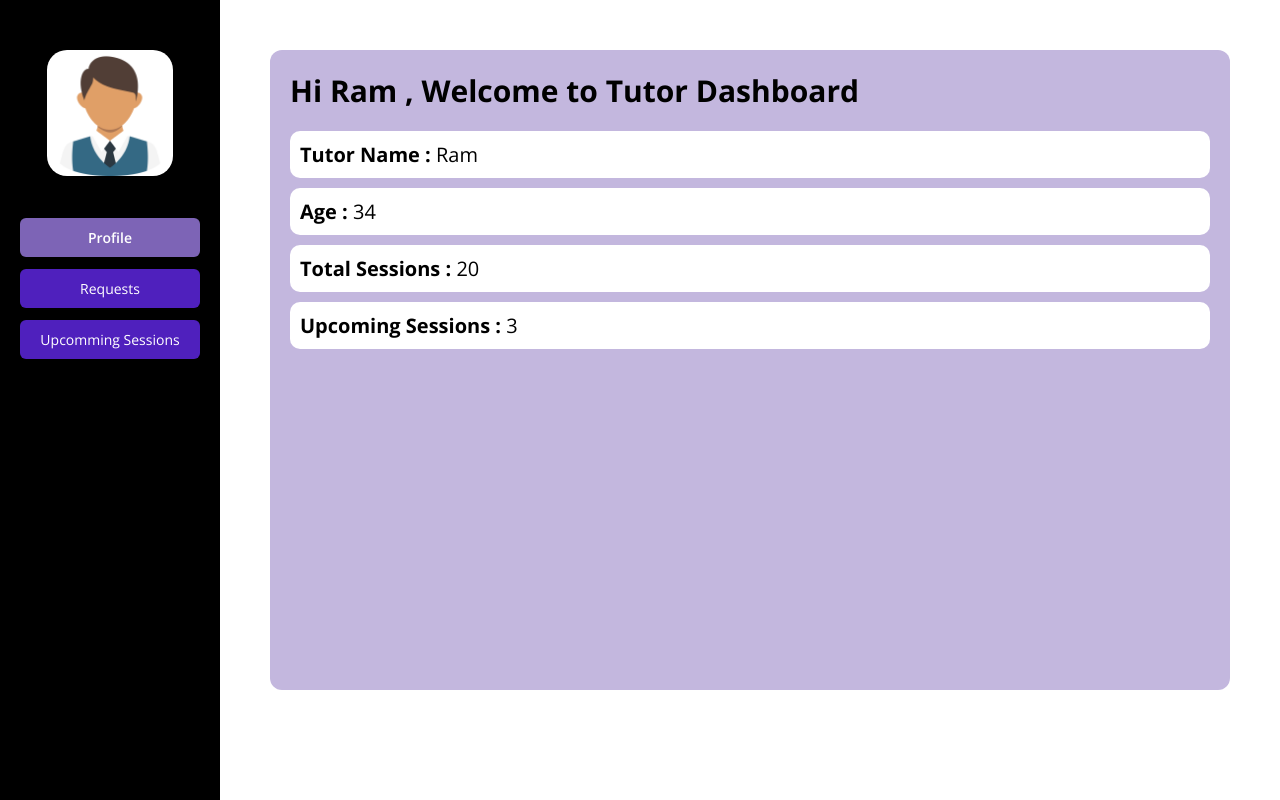
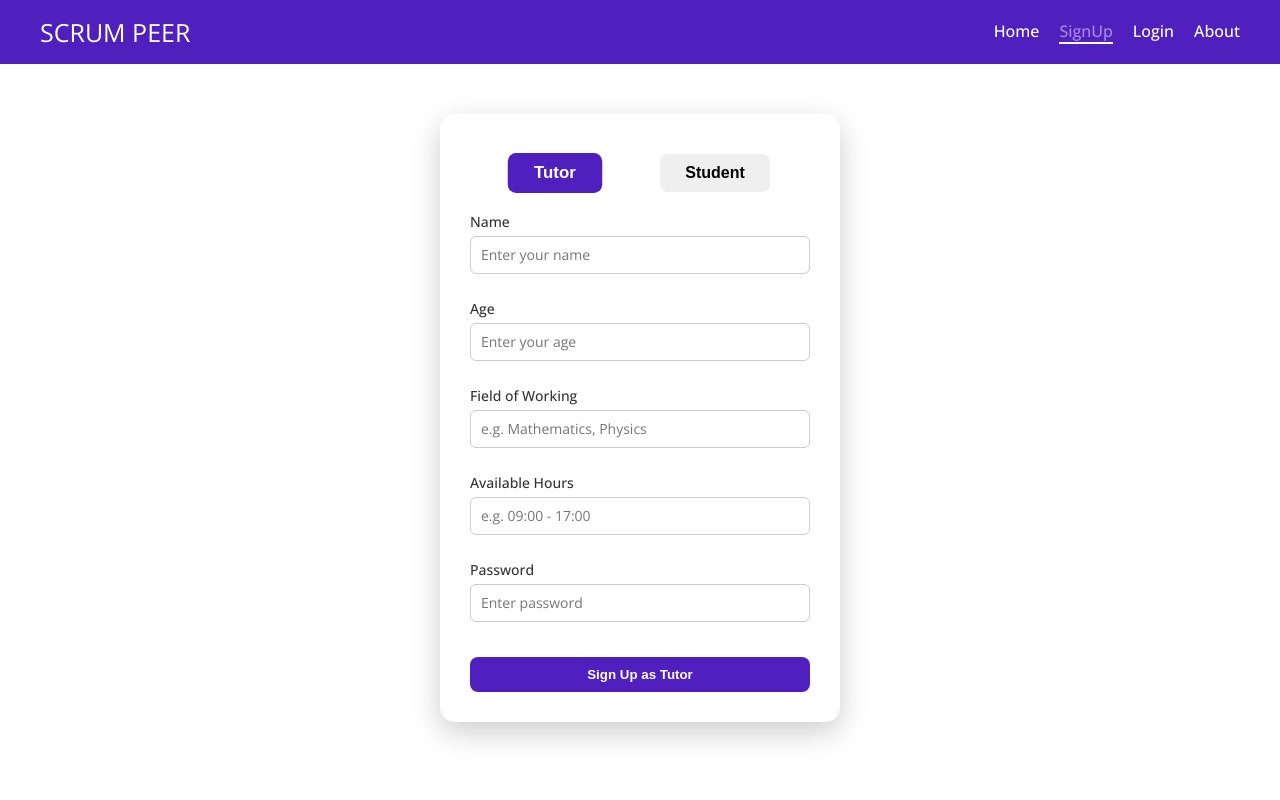
Before and after one commit to devanshihub/Peer-to-Peer-Tutoring-platform-, a React (Vite) app in the folder Peer-to-Peer-Tutoring-platform-frontend/: page /signup in a window 1280 px wide. Built offline with nearby package versions, Linux system fonts and the light colour scheme.

Commit message:
added routing to all components - pending protected routing

```diff
--- a/Peer-to-Peer-Tutoring-platform-frontend/package.json
+++ b/Peer-to-Peer-Tutoring-platform-frontend/package.json
@@ -12,7 +12,7 @@
   "dependencies": {
     "react": "^19.1.1",
     "react-dom": "^19.1.1",
-    "react-router-dom": "^7.9.4"
+    "react-router-dom": "^7.9.6"
   },
   "devDependencies": {
     "@eslint/js": "^9.36.0",
--- a/Peer-to-Peer-Tutoring-platform-frontend/src/App.jsx
+++ b/Peer-to-Peer-Tutoring-platform-frontend/src/App.jsx
@@ -1,40 +1,79 @@
-// import { useState } from "react";
-import { Routes, Route } from "react-router-dom";
+import { createBrowserRouter, RouterProvider } from "react-router-dom";
+import NavBar from "./homePagesComponents/navbar";
+import HeroSection from "./homePagesComponents/herosection";
+import About from "./homePagesComponents/about";
+import Signup from "./homePagesComponents/signup";
+import Login from "./homePagesComponents/login";
+
 import StudentDashboard from "./studentDashboard";
 import TutorDashboard from "./tutorDashboard";
 import BookingForm from "./studentDashboardComponents/bookingForm";
 import SearchTutor from "./studentDashboardComponents/searchTutor";
 import MySessions from "./studentDashboardComponents/mySessions";
 import Profile from "./common/Profile/Profile";
-import About from "./homePagesComponents/about";
-import Home from "./home";
+import UpcommingSessions from "./tutorDashboardComponents/upcommingSessions";
+import Requests from "./tutorDashboardComponents/requests";
+
+const router = createBrowserRouter([
+  {
+    path: "/",
+    element: (
+      <>
+        <NavBar />
+        <HeroSection />
+      </>
+    ),
+  },
+  {
+    path: "/about",
+    element: (
+      <>
+        <NavBar />
+        <About />
+      </>
+    ),
+  },
+  {
+    path: "/login",
+    element: (
+      <>
+        <NavBar />
+        <Login />
+      </>
+    ),
+  },
+  {
+    path: "/signup",
+    element: (
+      <>
+        <NavBar />
+        <Signup />
+      </>
+    ),
+  },
+  {
+    path: "/studentdashboard",
+    element: <StudentDashboard />,
+    children: [
+      { index: true, element: <Profile /> },
+      { path: "bookingform", element: <BookingForm /> },
+      { path: "search-tutor", element: <SearchTutor /> },
+      { path: "my-sessions", element: <MySessions /> },
+    ],
+  },
+  {
+    path: "/tutordashboard",
+    element: <TutorDashboard />,
+    children: [
+      { index: true, element: <Profile type="tutor" /> },
+      { path: "requests", element: <Requests /> },
+      { path: "upcoming-sessions", element: <UpcommingSessions /> },
+    ],
+  },
+]);
 
 function App() {
-  // const isLoggedIn = () => {
-  //   const user = JSON.parse(localStorage.getItem("user"));
-  //   return !!user;
-  // }
-  // const getProfileType = () => {
-  //   const user = JSON.parse(localStorage.getItem("user"));
-  //   if(!user){
-  //     return "";
-  //   }
-  //   return user.type;
-  // }
-  // return (
-  //   <div>
-  //     <Routes>
-  //       <Route path="/" element={isLoggedIn() ? getProfileType() === "tutor" ? <TutorDashboard /> : <StudentDashboard /> : <Home />}>
-  //         <Route index element={<Profile type={getProfileType()} />} />
-  //         <Route path="search-tutor" element={<SearchTutor />} />
-  //         <Route path="book-session" element={<BookingForm />} />
-  //         <Route path="my-sessions" element={<MySessions />} />
-  //       </Route>
-  //     </Routes>
-  //   </div>
-  // );
-
-  return <TutorDashboard />;
+  return <RouterProvider router={router} />;
 }
 
 export default App;
--- a/Peer-to-Peer-Tutoring-platform-frontend/src/home.jsx
+++ /dev/null
@@ -1,73 +0,0 @@
-import { useState } from "react";
-import Signup from "./homePagesComponents/signup";
-import Herosection from "./homePagesComponents/herosection";
-import About from "./homePagesComponents/about";
-import Login from "./homePagesComponents/login";
-import Footer from "./homePagesComponents/footer";
-
-function Home() {
-  const [activeItem, setActiveItem] = useState("Home");
-  const [activeWindow, setActiveWindow] = useState(<Herosection />);
-
-  function onClickHome() {
-    setActiveItem("Home");
-    setActiveWindow(<Herosection />);
-  }
-  function onClickLogin() {
-    setActiveItem("Login");
-    setActiveWindow(<Login />);
-  }
-  function onClickSignup() {
-    setActiveItem("Signup");
-    setActiveWindow(<Signup />);
-  }
-  function onClickAbout() {
-    setActiveItem("About");
-    setActiveWindow(<About />);
-  }
-  return (
-    <div>
-      <nav className="navbar-container">
-        <div className="navbar-logo">SCRUM PEER</div>
-        <ul className="navbar-links">
-          <li
-            className={`navbar-item ${
-              activeItem === "Home" ? "navbar-item-active" : ""
-            }`}
-            onClick={() => onClickHome()}
-          >
-            Home
-          </li>
-          <li
-            className={`navbar-item ${
-              activeItem === "Login" ? "navbar-item-active" : ""
-            }`}
-            onClick={() => onClickLogin()}
-          >
-            Login
-          </li>
-          <li
-            className={`navbar-item ${
-              activeItem === "Signup" ? "navbar-item-active" : ""
-            }`}
-            onClick={() => onClickSignup()}
-          >
-            Signup
-          </li>
-          <li
-            className={`navbar-item  ${
-              activeItem === "About" ? "navbar-item-active" : ""
-            }`}
-            onClick={() => onClickAbout()}
-          >
-            About
-          </li>
-        </ul>
-      </nav>
-      <div>{activeWindow}</div>
-      {activeItem === "Home" && <Footer />}
-      {activeItem === "About" && <Footer />}
-    </div>
-  );
-}
-export default Home;
--- a/Peer-to-Peer-Tutoring-platform-frontend/src/homePagesComponents/login.jsx
+++ b/Peer-to-Peer-Tutoring-platform-frontend/src/homePagesComponents/login.jsx
@@ -1,6 +1,8 @@
 import { useState } from "react";
+import { useNavigate } from "react-router-dom";
 
 function Login() {
+  const navigate = useNavigate();
   const [activeForm, setActiveForm] = useState("tutor");
   const [userInfo, setUserInfo] = useState({
     type: "tutor",
@@ -11,102 +13,73 @@ function Login() {
 
   const handleType = (type) => {
     setActiveForm(type);
-    setUserInfo((prev)=>({
+    setUserInfo((prev) => ({
       ...prev,
-      type: type
+      type: type,
     }));
-    console.log(userInfo);
   };
 
   const handleChange = (e) => {
-    const {name, value} = e.target;
-    setUserInfo((prev)=>({
+    const { name, value } = e.target;
+    setUserInfo((prev) => ({
       ...prev,
-      [name]: value
+      [name]: value,
     }));
   };
 
-  const handleLogin = () => {
-    const user = JSON.stringify(userInfo);
+  const handleLogin = (e) => {
+    e.preventDefault();
+    localStorage.setItem("user", JSON.stringify(userInfo));
 
-    localStorage.setItem("user", user);
-    navigate("/");
+    if (userInfo.type === "student") {
+      navigate("/studentdashboard");
+    } else {
+      navigate("/tutordashboard");
     }
+  };
 
   return (
     <div className="login-container">
       <div className="signup-buttons">
         <button
           className={activeForm === "tutor" ? "signup-buttons-active" : ""}
-          onClick={()=>handleType("tutor")}
+          onClick={() => handleType("tutor")}
         >
           Tutor
         </button>
         <button
           className={activeForm === "student" ? "signup-buttons-active" : ""}
-          onClick={()=>handleType("student")}
+          onClick={() => handleType("student")}
         >
           Student
         </button>
       </div>
-      {activeForm === "tutor" && (
-        <form>
-          <label htmlFor="tutorUsername">Username</label>
+
+      <form onSubmit={handleLogin}>
+        <label>Username</label>
         <input
           type="text"
-            id="tutorUsername"
           name="name"
           value={userInfo.name}
+          onChange={handleChange}
           placeholder="Enter your username"
-            onChange={handleChange}
           required
         />
 
-          <label htmlFor="tutorPassword">Password</label>
+        <label>Password</label>
         <input
           type="password"
-            id="tutorPassword"
           name="password"
           value={userInfo.password}
+          onChange={handleChange}
           placeholder="Enter password"
           required
-            onChange={handleChange}
         />
 
-          <button type="submit" className="submit-btn" onClick={handleLogin}>
-            Login as Tutor
+        <button type="submit" className="submit-btn">
+          Login as {activeForm === "tutor" ? "Tutor" : "Student"}
         </button>
       </form>
-      )}
-      {activeForm === "student" && (
-        <form>
-          <label htmlFor="studentUsername">Username</label>
-          <input
-            type="text"
-            id="studentUsername"
-            name="name"
-            value={userInfo.name}
-            placeholder="Enter your username"
-            required
-            onChange={handleChange}
-          />
-
-          <label htmlFor="studentPassword">Password</label>
-          <input
-            type="password"
-            id="studentPassword"
-            name="password"
-            value={userInfo.password}
-            placeholder="Enter password"
-            required
-            onChange={handleChange}
-          />
-
-          <button type="submit" className="submit-btn" onClick={handleLogin}>
-            Login as Student
-          </button>
-        </form>
-      )}
     </div>
   );
 }
--- /dev/null
+++ b/Peer-to-Peer-Tutoring-platform-frontend/src/homePagesComponents/navbar.jsx
@@ -0,0 +1,45 @@
+import { NavLink } from "react-router-dom";
+export default function NavBar() {
+  return (
+    <nav className="navbar-container">
+      <div className="navbar-logo">SCRUM PEER</div>
+      <ul className="navbar-links">
+        <NavLink
+          to="/"
+          className={({ isActive }) =>
+            `navbar-item ${isActive ? "navbar-item-active" : ""}`
+          }
+        >
+          Home
+        </NavLink>
+
+        <NavLink
+          to="/signup"
+          className={({ isActive }) =>
+            `navbar-item ${isActive ? "navbar-item-active" : ""}`
+          }
+        >
+          SignUp
+        </NavLink>
+
+        <NavLink
+          to="/login"
+          className={({ isActive }) =>
+            `navbar-item ${isActive ? "navbar-item-active" : ""}`
+          }
+        >
+          Login
+        </NavLink>
+
+        <NavLink
+          to="/about"
+          className={({ isActive }) =>
+            `navbar-item ${isActive ? "navbar-item-active" : ""}`
+          }
+        >
+          About
+        </NavLink>
+      </ul>
+    </nav>
+  );
+}
--- a/Peer-to-Peer-Tutoring-platform-frontend/src/homePagesComponents/signup.jsx
+++ b/Peer-to-Peer-Tutoring-platform-frontend/src/homePagesComponents/signup.jsx
@@ -17,30 +17,35 @@ function Signup() {
     const { name, value } = e.target;
     setUserInfo((prev) => ({
       ...prev,
-      [name]: value
+      [name]: value,
     }));
   };
 
   const handleType = (type) => {
     setActiveForm(type);
-    setUserInfo((prev)=>({
+    setUserInfo((prev) => ({
       ...prev,
-      type
+      type,
     }));
+  };
+
+  const handleSignUp = (e) => {
+    e.preventDefault();
+    localStorage.setItem("user", JSON.stringify(userInfo));
+
+    if (userInfo.type === "student") {
+      navigate("/studentdashboard");
+    } else {
+      navigate("/tutordashboard");
     }
-
-  const handleSignUp = () => {
-    const user = JSON.stringify(userInfo);
-    localStorage.setItem("user", user);
-    navigate("/");
-  }
+  };
 
   return (
     <div className="signup-container">
       <div className="signup-buttons">
         <button
           className={activeForm === "tutor" ? "signup-buttons-active" : ""}
-          onClick={()=>handleType("tutor")}
+          onClick={() => handleType("tutor")}
         >
           Tutor
         </button>
@@ -51,100 +56,61 @@ function Signup() {
           Student
         </button>
       </div>
-      {activeForm === "tutor" && (
-        <form>
-          <label htmlFor="name">Name</label>
+
+      <form onSubmit={handleSignUp}>
+        <label>Name</label>
         <input
           type="text"
           name="name"
-            id="name"
           placeholder="Enter your name"
           onChange={handleChange}
           required
         />
 
-          <label htmlFor="age">Age</label>
+        <label>Age</label>
         <input
           type="number"
           name="age"
-            id="age"
           placeholder="Enter your age"
           onChange={handleChange}
           required
         />
 
-          <label htmlFor="tutorField">Field of Working</label>
+        {activeForm === "tutor" && (
+          <>
+            <label>Field of Working</label>
             <input
               type="text"
               name="tutorField"
-            id="tutorField"
               placeholder="e.g. Mathematics, Physics"
               onChange={handleChange}
               required
             />
 
-          <label htmlFor="tutorTime">Available Hours</label>
+            <label>Available Hours</label>
             <input
               type="text"
               name="tutorTime"
-            id="tutorTime"
               placeholder="e.g. 09:00 - 17:00"
               onChange={handleChange}
               required
             />
+          </>
+        )}
 
-          <label htmlFor="password">Password</label>
+        <label>Password</label>
         <input
           type="password"
           name="password"
-            id="password"
           placeholder="Enter password"
           onChange={handleChange}
           required
         />
 
-          <button type="submit" className="submit-btn" onClick={handleSignUp}>
-            Sign Up as Tutor
+        <button type="submit" className="submit-btn">
+          Sign Up as {activeForm === "tutor" ? "Tutor" : "Student"}
         </button>
       </form>
-      )}
-      {activeForm === "student" && (
-        <form>
-          <label htmlFor="name">Name</label>
-          <input
-            type="text"
-            name="name"
-            id="name"
-            placeholder="Enter your name"
-            onChange={handleChange}
-            required
-          />
-
-          <label htmlFor="age">Age</label>
-          <input
-            type="number"
-            name="age"
-            id="age"
-            placeholder="Enter your age"
-            onChange={handleChange}
-            required
-          />
-
-          <label htmlFor="password">Password</label>
-          <input
-            type="password"
-            name="password"
-            id="password"
-            placeholder="Enter password"
-            onChange={handleChange}
-            required
-          />
-
-          <button type="submit" className="submit-btn" onClick={handleSignUp}>
-            Sign Up as Student
-          </button>
-        </form>
-      )}
     </div>
   );
 }
--- a/Peer-to-Peer-Tutoring-platform-frontend/src/main.jsx
+++ b/Peer-to-Peer-Tutoring-platform-frontend/src/main.jsx
@@ -2,13 +2,13 @@ import React from "react";
 import ReactDOM from "react-dom/client";
 import "./index.css";
 import App from "./App";
-import { BrowserRouter } from "react-router-dom";
+// import { BrowserRouter } from "react-router-dom";
 
 const root = ReactDOM.createRoot(document.getElementById("root"));
 root.render(
   <React.StrictMode>
-    <BrowserRouter>
-      <App />
-    </BrowserRouter>
+    {/* <BrowserRouter> */}
+    <App />
+    {/* </BrowserRouter> */}
   </React.StrictMode>
 );
--- a/Peer-to-Peer-Tutoring-platform-frontend/src/studentDashboard.jsx
+++ b/Peer-to-Peer-Tutoring-platform-frontend/src/studentDashboard.jsx
@@ -1,81 +1,63 @@
-import BookingForm from "./studentDashboardComponents/bookingForm";
-import SearchTutor from "./studentDashboardComponents/searchTutor";
-
-import MySessions from "./studentDashboardComponents/mySessions";
-
-import React, { useEffect, useState } from "react";
-import { Link, Outlet, useLocation, useNavigation, useParams } from "react-router-dom";
-import Profile from "./common/Profile/Profile";
+import { Link, Outlet, useLocation } from "react-router-dom";
+import { useState, useEffect } from "react";
 
 function StudentDashboard() {
   const [activeItem, setActiveItem] = useState("Profile");
-  const location = useLocation();
-  const { pathname } = location;
-
-  const getActiveItem = () => {
-    if (pathname === "/book-session") {
-      setActiveItem("BookingForm");
-    }
-    else if (pathname === "/search-tutor") {
-      setActiveItem("SearchTutor");
-    }
-    else if (pathname === "/my-sessions") {
-      setActiveItem("MySessions");
-    }
-    else {
-      setActiveItem("Profile");
-    }
-  }
+  const { pathname } = useLocation();
 
   useEffect(() => {
-    getActiveItem();
+    if (pathname.endsWith("/bookingform")) setActiveItem("BookingForm");
+    else if (pathname.endsWith("/search-tutor")) setActiveItem("SearchTutor");
+    else if (pathname.endsWith("/my-sessions")) setActiveItem("MySessions");
+    else setActiveItem("Profile");
   }, [pathname]);
 
   return (
-    <div className="student-dashboard-container ">
+    <div className="student-dashboard-container">
       <div className="sidebar">
-        <img src="/images/student.png" className="student-img"></img>
-        <Link to="/">
+        <img src="/images/student.png" className="student-img" alt="Student" />
+        <Link to="">
           <button
-            // onClick={handleProfile}
-            className={`sidebar-button ${activeItem === "Profile" ? "sidebar-button-active" : ""
-              }`}
+            className={`sidebar-button ${
+              activeItem === "Profile" ? "sidebar-button-active" : ""
+            }`}
           >
             Profile
           </button>
         </Link>
-
-        <Link to="/search-tutor">
+        <Link to="search-tutor">
           <button
-            className={`sidebar-button ${activeItem === "SearchTutor" ? "sidebar-button-active" : ""
-              }`}
+            className={`sidebar-button ${
+              activeItem === "SearchTutor" ? "sidebar-button-active" : ""
+            }`}
           >
             Search Tutor
           </button>
         </Link>
-
-        <Link to="/book-session">
+        <Link to="bookingform">
           <button
-            // onClick={handleSession}
-            className={`sidebar-button ${activeItem === "BookingForm" ? "sidebar-button-active" : ""
-              }`}
+            className={`sidebar-button ${
+              activeItem === "BookingForm" ? "sidebar-button-active" : ""
+            }`}
           >
             Book Session
           </button>
         </Link>
-
         <Link to="my-sessions">
           <button
-            // onClick={handleMySession}
-            className={`sidebar-button ${activeItem === "MySessions" ? "sidebar-button-active" : ""
-              }`}
+            className={`sidebar-button ${
+              activeItem === "MySessions" ? "sidebar-button-active" : ""
+            }`}
           >
             My Sessions
           </button>
         </Link>
       </div>
-      <Outlet />
+      <div className="dashboard-content">
+        <Outlet />
+      </div>
     </div>
   );
 }
+
 export default StudentDashboard;
--- a/Peer-to-Peer-Tutoring-platform-frontend/src/tutorDashboard.jsx
+++ b/Peer-to-Peer-Tutoring-platform-frontend/src/tutorDashboard.jsx
@@ -1,61 +1,57 @@
+import { useState, useEffect } from "react";
+import { Link, Outlet, useLocation } from "react-router-dom";
+import Profile from "./common/Profile/Profile";
 import UpcommingSessions from "./tutorDashboardComponents/upcommingSessions";
 import Requests from "./tutorDashboardComponents/requests";
-import { useState } from "react";
-import Profile from "./common/Profile/Profile";
-import { Outlet } from "react-router-dom";
 
 function TutorDashboard() {
   const [activeItem, setActiveItem] = useState("Profile");
-  const [activeWindow, setWindow] = useState(<Profile />);
+  const { pathname } = useLocation();
 
-  function handleProfile() {
-    setActiveItem("Profile");
-    setWindow(<Profile type="tutor" />);
-  }
-  function handleRequests() {
-    setActiveItem("Requests");
-    setWindow(<Requests />);
-  }
-  function handleSession() {
+  useEffect(() => {
+    if (pathname.endsWith("/requests")) setActiveItem("Requests");
+    else if (pathname.endsWith("/upcoming-sessions"))
       setActiveItem("UpcommingSessions");
-    setWindow(<UpcommingSessions />);
-  }
+    else setActiveItem("Profile");
+  }, [pathname]);
 
   return (
-    <div className="student-dashboard-container ">
+    <div className="student-dashboard-container">
       <div className="sidebar">
-        <img src="/images/student.png" className="student-img"></img>
+        <img src="/images/student.png" className="student-img" alt="Tutor" />
+        <Link to="">
           <button
-          onClick={handleProfile}
             className={`sidebar-button ${
               activeItem === "Profile" ? "sidebar-button-active" : ""
             }`}
           >
             Profile
           </button>
-
+        </Link>
+        <Link to="requests">
           <button
-          onClick={handleRequests}
             className={`sidebar-button ${
-            activeItem === "SearchTutor" ? "sidebar-button-active" : ""
+              activeItem === "Requests" ? "sidebar-button-active" : ""
             }`}
           >
             Requests
           </button>
+        </Link>
+        <Link to="upcoming-sessions">
           <button
-          onClick={handleSession}
             className={`sidebar-button ${
               activeItem === "UpcommingSessions" ? "sidebar-button-active" : ""
             }`}
           >
             Upcomming Sessions
           </button>
+        </Link>
       </div>
-      {/* Open - Remove this */}
-      <div>{activeWindow}</div>
-      {/* Closed */}
-      {/* <Outlet/> */}
+      <div className="dashboard-content">
+        <Outlet />
+      </div>
     </div>
   );
 }
+
 export default TutorDashboard;
```
Also changed, not shown: Peer-to-Peer-Tutoring-platform-frontend/src/PrivateRoute.jsx (added, +17 -0 lines), Peer-to-Peer-Tutoring-platform-frontend/src/homePagesComponents/footer.jsx (deleted, +0 -16 lines), Peer-to-Peer-Tutoring-platform-frontend/src/studentDashboardComponents/mySessions.jsx (+7 -5 lines), 1 other file (tests, documents, lock files or other folders). Lines whose indentation alone changed are shown as unchanged.
